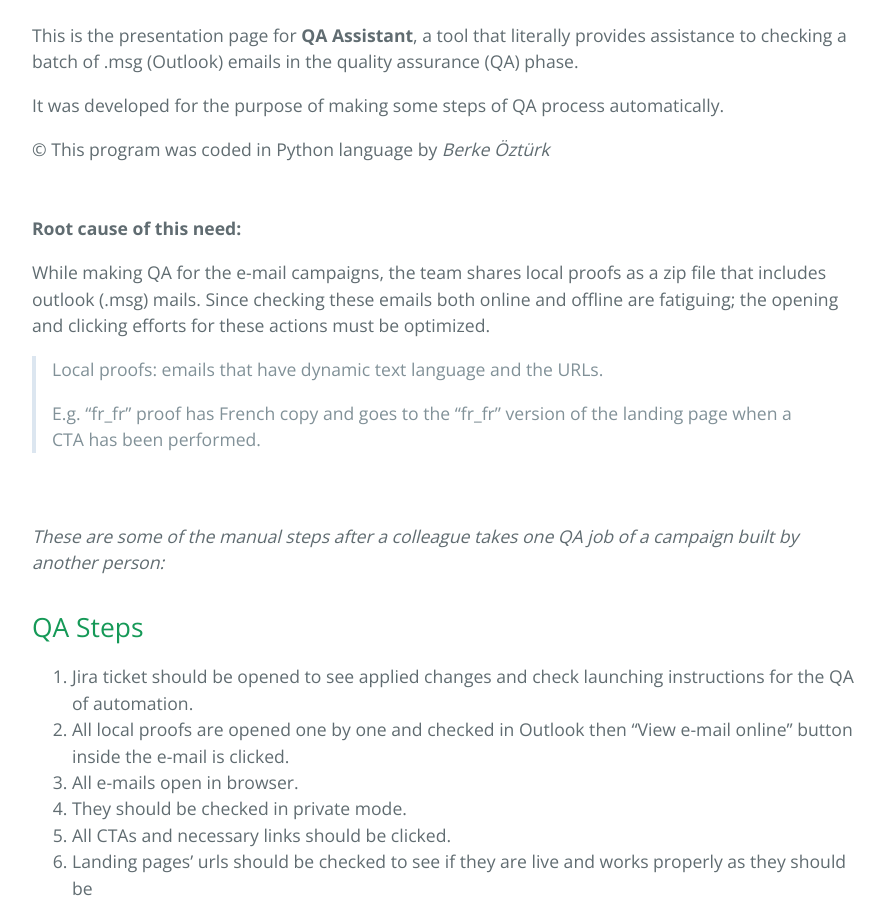
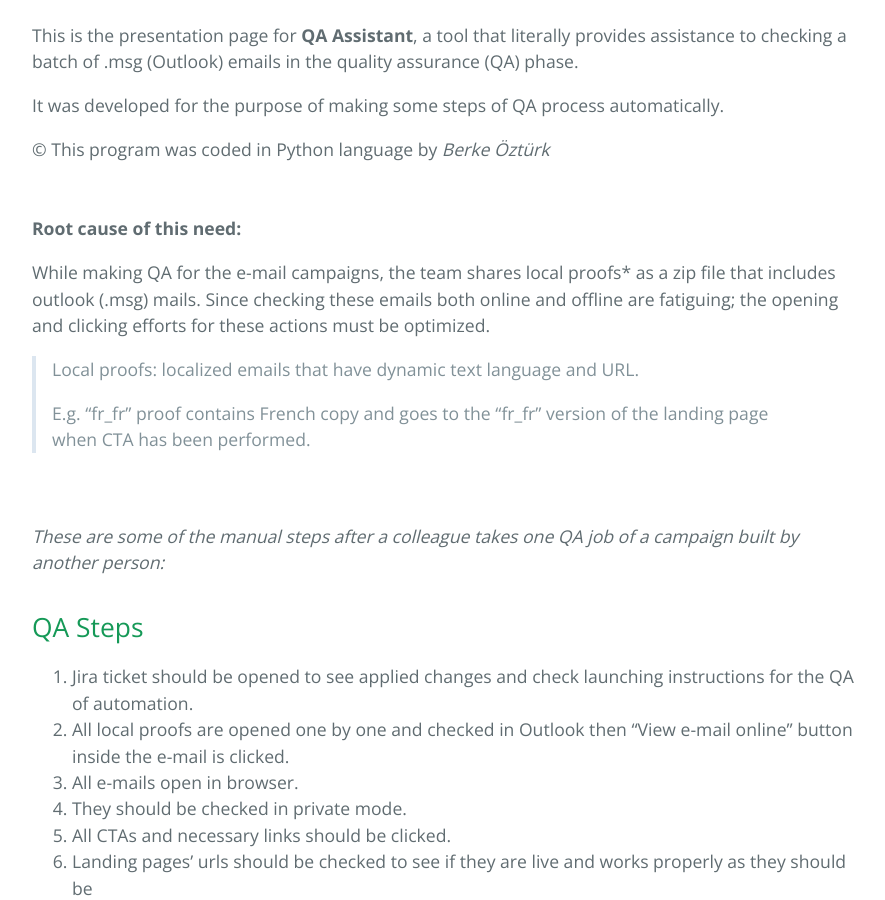
Before and after one commit to berkeozturk/QA-Assistant, a Jekyll site: the page built from index.md, in a window 1280 px wide and 900 px high, scrolled down 327 px. Shown: the whole window, without its empty margins (192-1077 px from the left). Built offline with Jekyll 4.4.1, drawn with Linux system fonts in a browser that asks for light colours; some of the changed text lies outside the part shown.

Commit message:
Update index.md

```diff
--- a/index.md
+++ b/index.md
@@ -12,11 +12,11 @@
 <br><br><br>
 **Root cause of this need:**
 
-While making QA for the e-mail campaigns, the team shares local proofs as a zip file that includes outlook (.msg) mails. Since checking these emails both online and offline are fatiguing; the opening and clicking efforts for these actions must be optimized.
+While making QA for the e-mail campaigns, the team shares local proofs* as a zip file that includes outlook (.msg) mails. Since checking these emails both online and offline are fatiguing; the opening and clicking efforts for these actions must be optimized.
 
-> Local proofs: emails that have dynamic text language and the URLs.
+> Local proofs: localized emails that have dynamic text language and URL.
 >
-> E.g. "fr_fr" proof has French copy and goes to the "fr_fr" version of the landing page when a CTA has been performed.
+> E.g. "fr_fr" proof contains French copy and goes to the "fr_fr" version of the landing page when CTA has been performed.
 
 <br><br id="qa_steps">
 _These are some of the manual steps after a colleague takes one QA job of a campaign built by another person:_
@@ -103,7 +103,9 @@
 
 
 <h1 style="color: #eb4f34">What does the tool facilitate?</h1>
-→   The unproductive time spent to open local e-mails one by one and all clicking efforts decrease.
-→   This benefits to saving time and more importantly positively affects team members’ motivation and concentration by decreasing the robotic parts of QA process.
+↪  The unproductive time spent to open local e-mails one by one and all clicking efforts decrease.
+
+↪  This benefits to saving time and more importantly positively affects team members’ motivation and concentration by decreasing the robotic parts of QA process.
 
 <br>
+<br>
```
